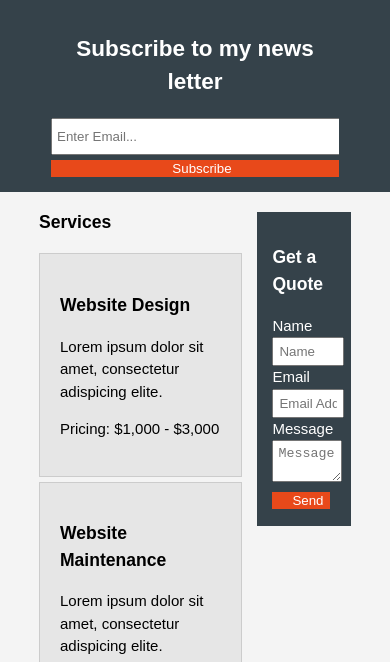
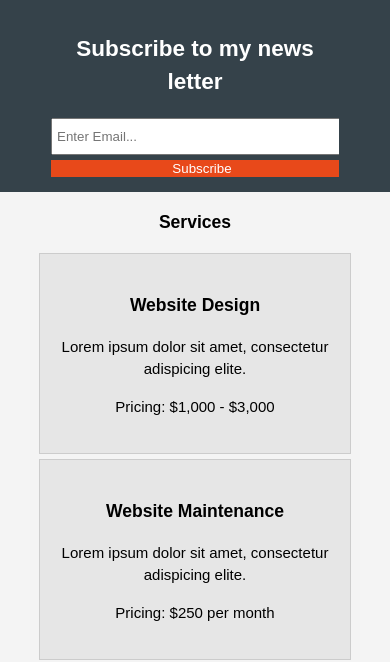
Before and after one commit to danielcolangelo/new-portfolio, a plain HTML site: page services.html in a window 390 px wide. Shown: the part 182-844 px from the top of the page. Drawn offline with Linux system fonts and the light colour scheme.

```diff
--- a/css/style.css
+++ b/css/style.css
@@ -191,7 +191,10 @@ footer{
 	header nav,
 	header nav li,
 	#newsletter h1,
-	#newsletter form{
+	#newsletter form,
+	#boxes .box,
+	article#main-col,
+	aside#sidebar{
 		float: none;
 		text-align: center;
 		width: 100%;
@@ -205,12 +208,12 @@ footer{
 		margin-top: 40px;
 	}
 
-	#newsletter button{
+	#newsletter button, .quote button{
 		display: block;
 		width: 100%;
 	}
 
-	#newsletter form input[type="email"]{
+	#newsletter form input[type="email"], .quote input, .quote textarea{
 		width: 100%;
 		margin-bottom: 5px;
 	}
```
Also changed, not shown: index.html (+3 -3 lines).
